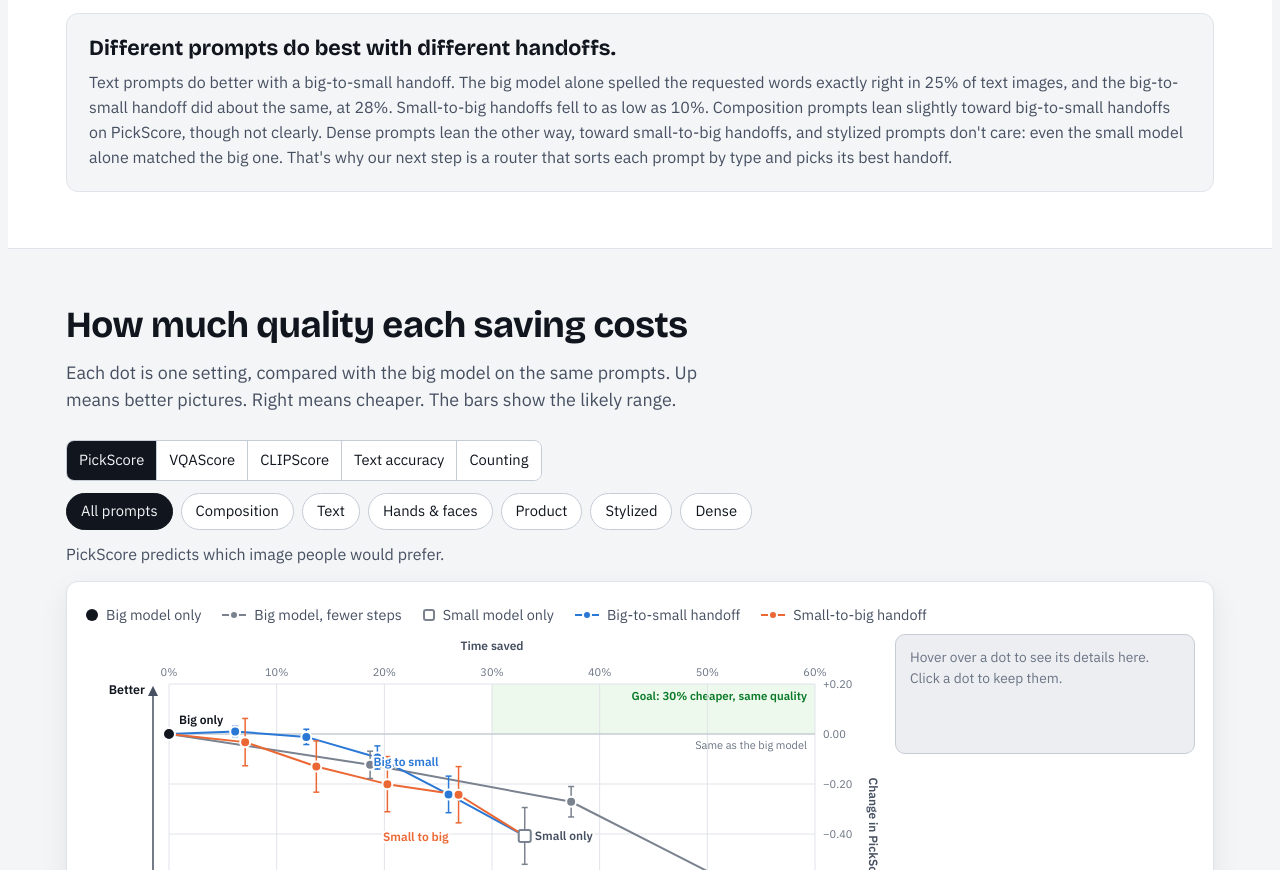
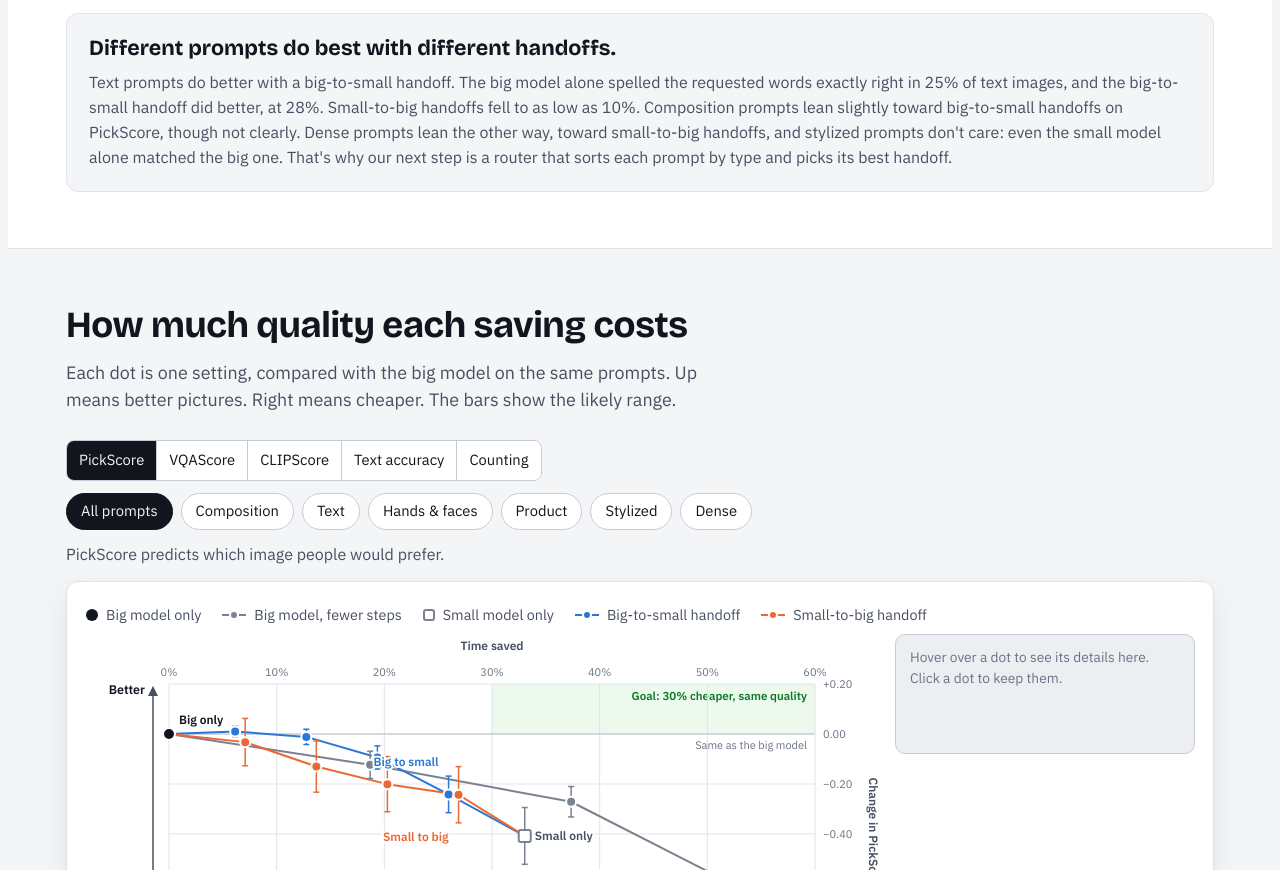
Before and after one commit to aaronh-e/image-rerouter, a plain HTML site: page index.html in a window 1280 px wide. Shown: the part 4488-5358 px from the top of the page. Drawn offline with nearby package versions, Linux system fonts and the light colour scheme.

Commit message:
Text finding wording

```diff
--- a/index.html
+++ b/index.html
@@ -546,7 +546,7 @@ function renderStory() {
     ["The early diffusion steps set the layout of the image. The later steps refine the detail.",
      `The first steps turn noise into a blurry outline of the picture, and the later steps can sharpen that outline but not move it. So a big-to-small handoff gives almost the same picture as the big model alone, while a small-to-big handoff gives a very different picture with the small model's layout. On dense prompts, which describe busy scenes, a small-to-big handoff scored ${fmtD(dense["s2l@0.4"].mean, "pick_score")} on PickScore compared against the big model alone, while a big-to-small handoff scored ${fmtD(dense[HERO].mean, "pick_score")}.`],
     ["Different prompts do best with different handoffs.",
-     `Text prompts do better with a big-to-small handoff. The big model alone spelled the requested words exactly right in ${spelled("large@30")}% of text images, and the big-to-small handoff did about the same, at ${spelled(HERO)}%. Small-to-big handoffs fell to as low as ${worstSmallToBig}%. Composition prompts lean slightly toward big-to-small handoffs on PickScore, though not clearly. Dense prompts lean the other way, toward small-to-big handoffs, and stylized prompts don't care: even the small model alone matched the big one. That's why our next step is a router that sorts each prompt by type and picks its best handoff.`],
+     `Text prompts do better with a big-to-small handoff. The big model alone spelled the requested words exactly right in ${spelled("large@30")}% of text images, and the big-to-small handoff did better, at ${spelled(HERO)}%. Small-to-big handoffs fell to as low as ${worstSmallToBig}%. Composition prompts lean slightly toward big-to-small handoffs on PickScore, though not clearly. Dense prompts lean the other way, toward small-to-big handoffs, and stylized prompts don't care: even the small model alone matched the big one. That's why our next step is a router that sorts each prompt by type and picks its best handoff.`],
   ];
   $("#findings-list").innerHTML = findings.map(([t, d]) => `<li><b>${esc(t)}</b><p>${esc(d)}</p></li>`).join("");
 
```
